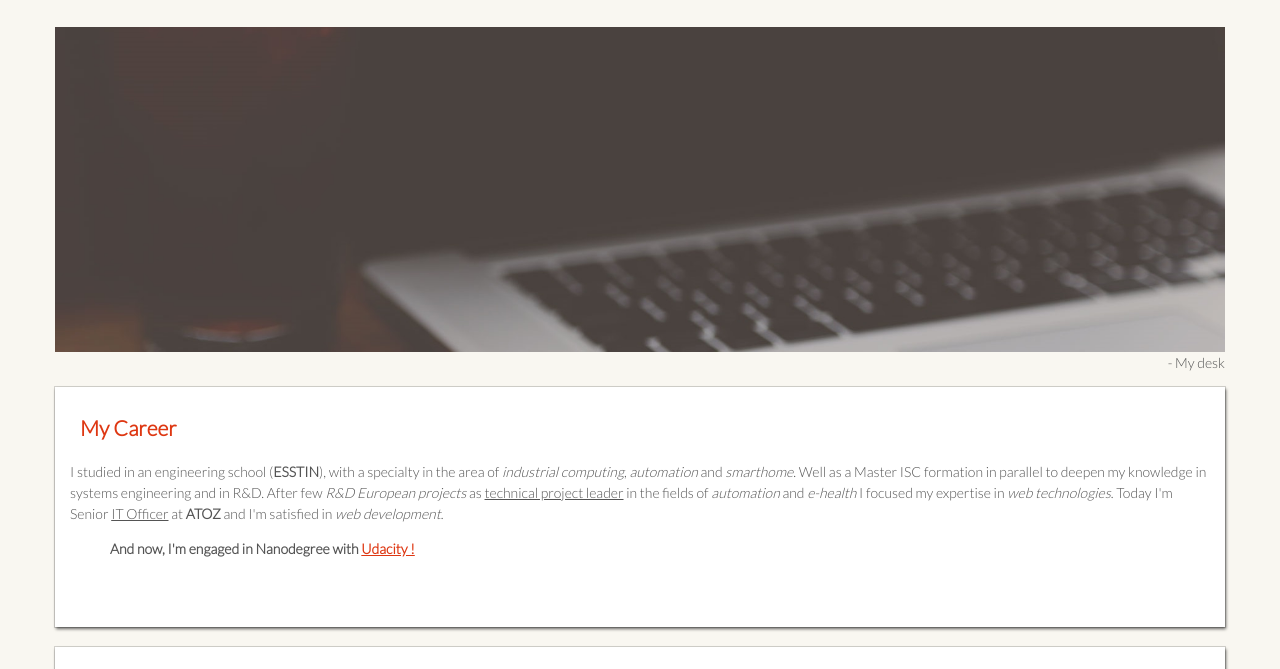
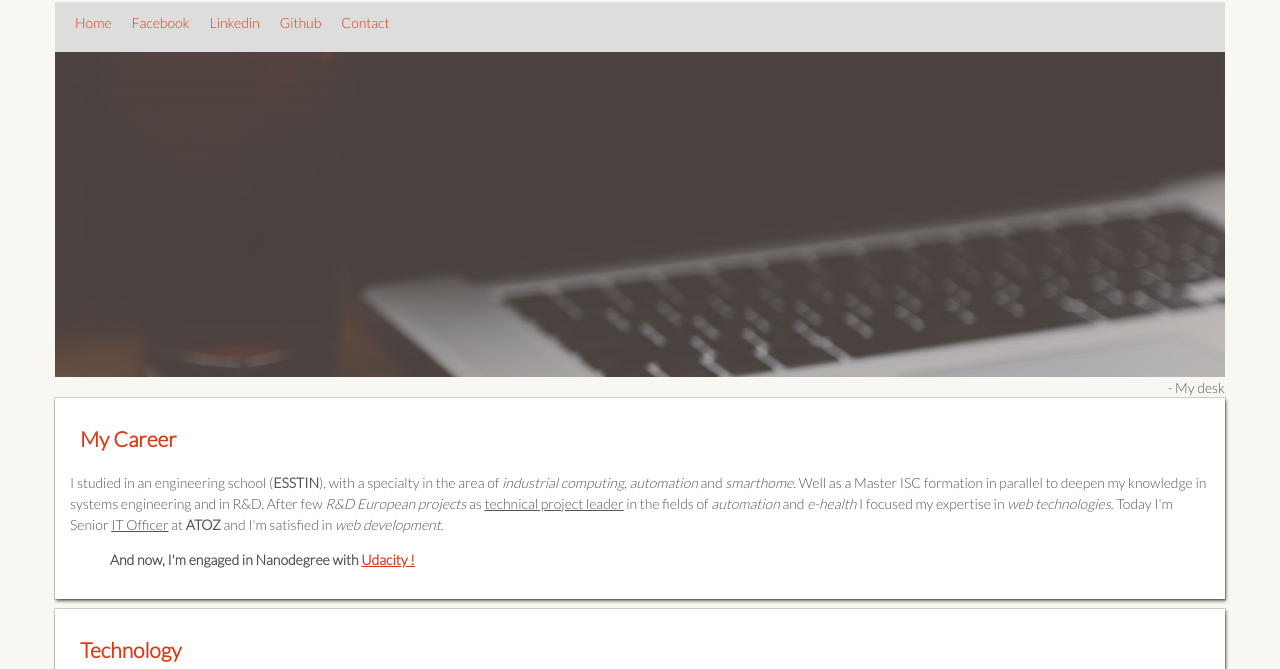
Before and after one commit to nicolasambroise/udacity_frontend_dev, a plain HTML site: page 1_Project_Blog/index.html in a window 1280 px wide. Shown: the part 103-772 px from the top of the page. Drawn offline with Linux system fonts and the light colour scheme.

Commit message:
After Udacity review comment

```diff
--- a/1_Project_Blog/css/global.css
+++ b/1_Project_Blog/css/global.css
@@ -1,3 +1,5 @@
+@import "https://fonts.googleapis.com/css?family=Lato:100,300";
+
 html{
 	margin:0;
 	padding:0;
@@ -23,25 +25,20 @@ body{
 	width:100%;
 }
 
-@media (max-width: 767px) {
-	.container{
-		display:block !important;
-	}
-}
-
-@media (min-width: 768px) {
+@media screen and (min-width: 768px) {
     .container {
-        width:750px
+        width:750px;
+		display: grid;
     }
 }
 
-@media (min-width: 992px) {
+@media screen and (min-width: 992px) {
     .container {
         width:970px
     }
 }
 
-@media (min-width: 1200px) {
+@media screen and (min-width: 1200px) {
     .container {
         width:1170px
     }
--- a/1_Project_Blog/css/style_article.css
+++ b/1_Project_Blog/css/style_article.css
@@ -1,5 +1,8 @@
+@import "global.css";
+@import "header.css";
+
 .container{
-	display:grid;
+	display:block;
 	grid-template-columns: 100%;
 	grid-template-rows: 120px auto 300px 50px;
 	grid-template-areas:
--- a/1_Project_Blog/css/style_main.css
+++ b/1_Project_Blog/css/style_main.css
@@ -1,7 +1,11 @@
+@import "global.css";
+@import "header.css";
+@import "card.css";
+
 .container{
-	display:grid;
+	display:block;
 	grid-template-columns: 100%;
-	grid-template-rows: 120px 350px 250px auto 50px;
+	grid-template-rows: 120px 400px 250px auto 50px;
 	grid-template-areas:
 	  "hd"
 	  "as"
@@ -26,6 +30,32 @@
 .container .career{
     grid-area:ca;
   }
+
+.navbar{
+	height: 50px;
+	background-color: #ddd;
+}
+
+.navbar ul{
+	display: flex;
+    list-style-type: none;
+	margin: 0;
+	padding: 0;
+}
+
+.navbar ul li{
+	margin: 10px 0 0 10px;
+}
+
+.navbar ul li a{
+	text-decoration: none;
+}
+
+@media screen and (min-width: 768px) {
+	.navbar ul li{
+		margin: 10px 0 0 20px;
+	}
+}
 
 
 .hero{
--- a/1_Project_Blog/index.html
+++ b/1_Project_Blog/index.html
@@ -3,15 +3,11 @@
 	<head>
         <meta charset="utf-8">
         <meta http-equiv="X-UA-Compatible" content="IE=edge">
-        <meta name="vieport" content="width=device-width, initial-scale=1">
+        <meta name="vieport" content="width=device-width, initial-scale=1, minimum-scale=1">
 		<meta name="description" content="Nicolas AMBROISE - Front End Developer">
 		<meta name="author" content="Nicolas AMBROISE">
 		<title>Nicolas AMBROISE</title>
-        <link rel="stylesheet" href="css/global.css">
 		<link rel="stylesheet" href="css/style_main.css">
-		<link rel="stylesheet" href="css/header.css">
-		<link rel="stylesheet" href="css/card.css">
-		<link href="https://fonts.googleapis.com/css?family=Lato:100,300" rel="stylesheet">
     </head>
 
     <body>
@@ -35,6 +31,15 @@
 				</div>
 			</header>
             <aside class="box">
+				<div class="navbar">
+					<ul>
+						<li><a href="#">Home</a></li>
+						<li><a href="https://www.facebook.com/nicolas.ambroise" target="_blank">Facebook</a></li>
+						<li><a href="https://www.linkedin.com/in/nicolasambroise/" target="_blank">Linkedin</a></li>
+						<li><a href="https://github.com/nicolasambroise" target="_blank">Github</a></li>
+						<li><a href="mailto:darknico54@gmail.com">Contact</a></li>
+					</ul>
+				</div>
                 <figure>
 					<div class="hero">
 						<img class="img-fluid" src="img/laptop.jpg" alt="image of laptop">
```
Also changed, not shown: 1_Project_Blog/article/css.html (+0 -3 lines), 1_Project_Blog/article/html.html (+0 -3 lines), 1_Project_Blog/article/js.html (+0 -3 lines).
